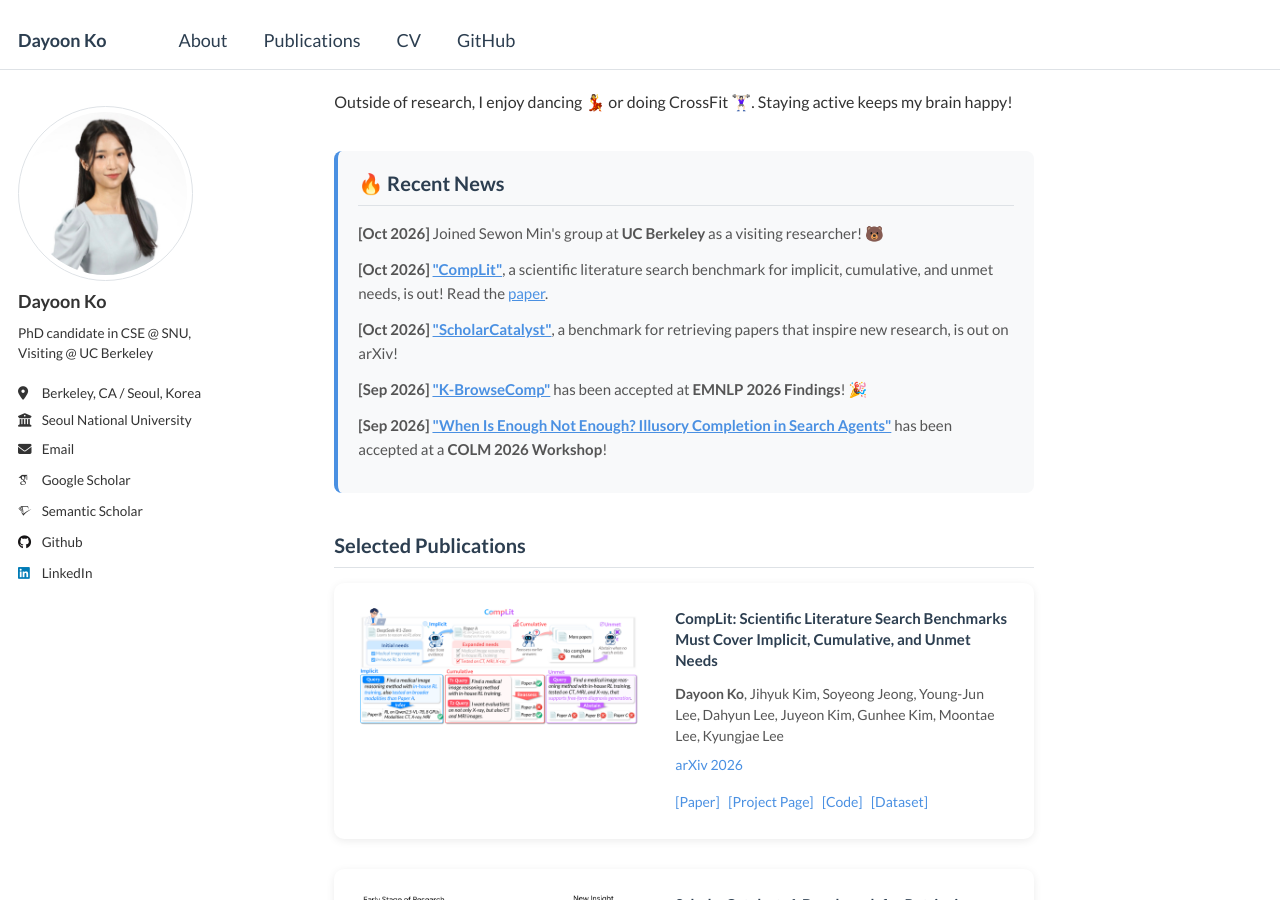
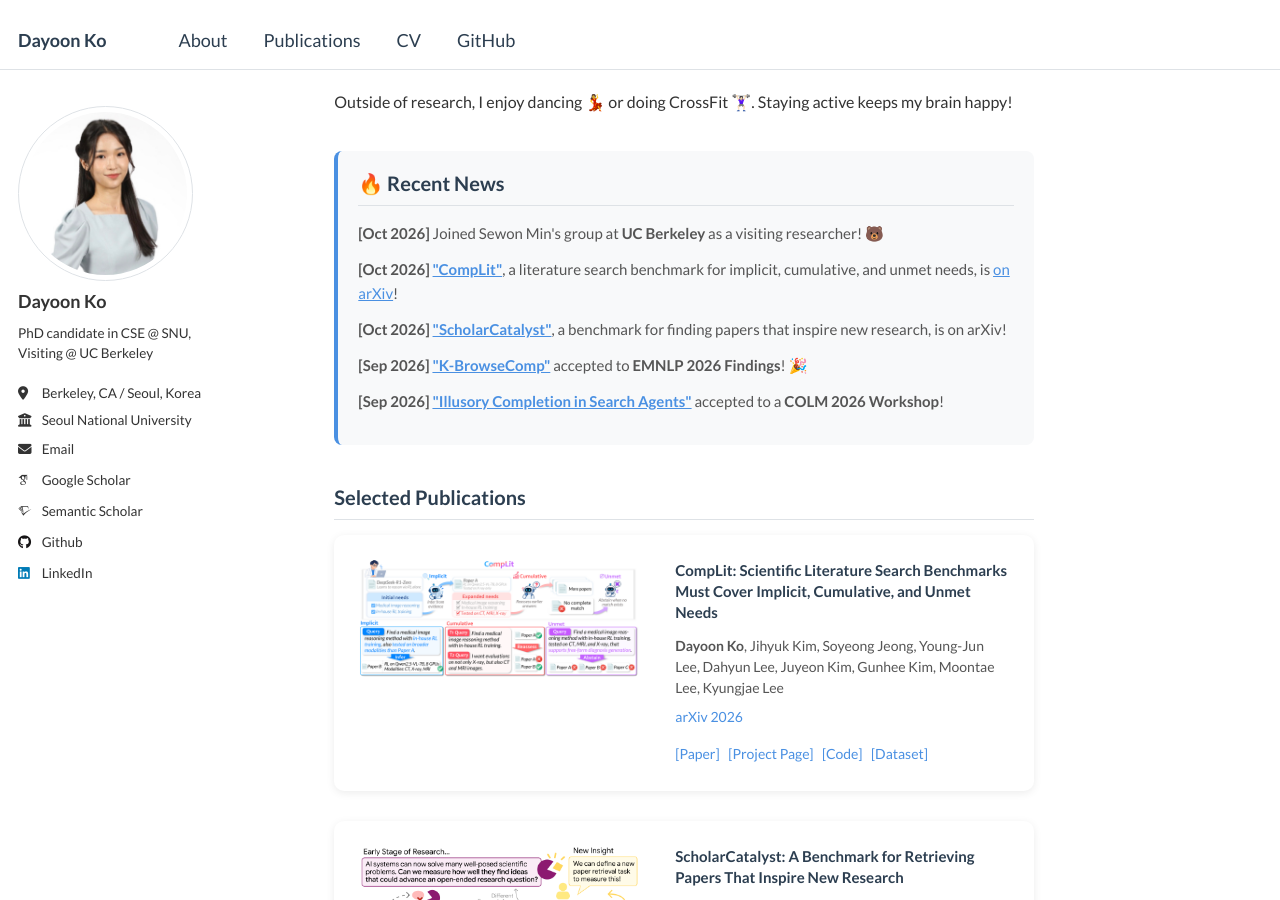
Before and after one commit to dayoon-ko/dayoon-ko.github.io, a Jekyll site: the page built from _pages/about.md, in a window 1280 px wide and 900 px high, scrolled down 411 px. Built offline with Jekyll 4.4.1, drawn with Linux system fonts in a browser that asks for light colours; some web fonts are replaced.

Commit message:
Shorten Recent News items
Co-Authored-By: Claude Opus 5.5 <noreply@anthropic.com>

```diff
--- a/_pages/about.md
+++ b/_pages/about.md
@@ -162,16 +162,16 @@ redirect_from:
     <strong>[Oct 2026]</strong> Joined Sewon Min's group at <strong>UC Berkeley</strong> as a visiting researcher! 🐻
   </div>
   <div class="news-item" style="margin-bottom: 12px;">
-    <strong>[Oct 2026]</strong> <a href="https://dayoon-ko.github.io/CompLit/" target="_blank"><strong>"CompLit"</strong></a>, a scientific literature search benchmark for implicit, cumulative, and unmet needs, is out! Read the <a href="https://arxiv.org/abs/2610.28658" target="_blank">paper</a>.
+    <strong>[Oct 2026]</strong> <a href="https://dayoon-ko.github.io/CompLit/" target="_blank"><strong>"CompLit"</strong></a>, a literature search benchmark for implicit, cumulative, and unmet needs, is <a href="https://arxiv.org/abs/2610.28658" target="_blank">on arXiv</a>!
   </div>
   <div class="news-item" style="margin-bottom: 12px;">
-    <strong>[Oct 2026]</strong> <a href="https://arxiv.org/abs/2610.02202" target="_blank"><strong>"ScholarCatalyst"</strong></a>, a benchmark for retrieving papers that inspire new research, is out on arXiv!
+    <strong>[Oct 2026]</strong> <a href="https://arxiv.org/abs/2610.02202" target="_blank"><strong>"ScholarCatalyst"</strong></a>, a benchmark for finding papers that inspire new research, is on arXiv!
   </div>
   <div class="news-item" style="margin-bottom: 12px;">
-    <strong>[Sep 2026]</strong> <a href="https://arxiv.org/abs/2606.02404" target="_blank"><strong>"K-BrowseComp"</strong></a> has been accepted at <strong>EMNLP 2026 Findings</strong>! 🎉
+    <strong>[Sep 2026]</strong> <a href="https://arxiv.org/abs/2606.02404" target="_blank"><strong>"K-BrowseComp"</strong></a> accepted to <strong>EMNLP 2026 Findings</strong>! 🎉
   </div>
   <div class="news-item" style="margin-bottom: 12px;">
-    <strong>[Sep 2026]</strong> <a href="https://arxiv.org/abs/2602.07549" target="_blank"><strong>"When Is Enough Not Enough? Illusory Completion in Search Agents"</strong></a> has been accepted at a <strong>COLM 2026 Workshop</strong>!
+    <strong>[Sep 2026]</strong> <a href="https://arxiv.org/abs/2602.07549" target="_blank"><strong>"Illusory Completion in Search Agents"</strong></a> accepted to a <strong>COLM 2026 Workshop</strong>!
   </div>
   <!-- <div class="news-item" style="margin-bottom: 12px;">
     <strong>[May 2025]</strong> Two papers accepted at <strong>ACL 2025</strong>! "GradNormIR" (Findings) and "Can LLMs Deceive CLIP?" (Main)
```
